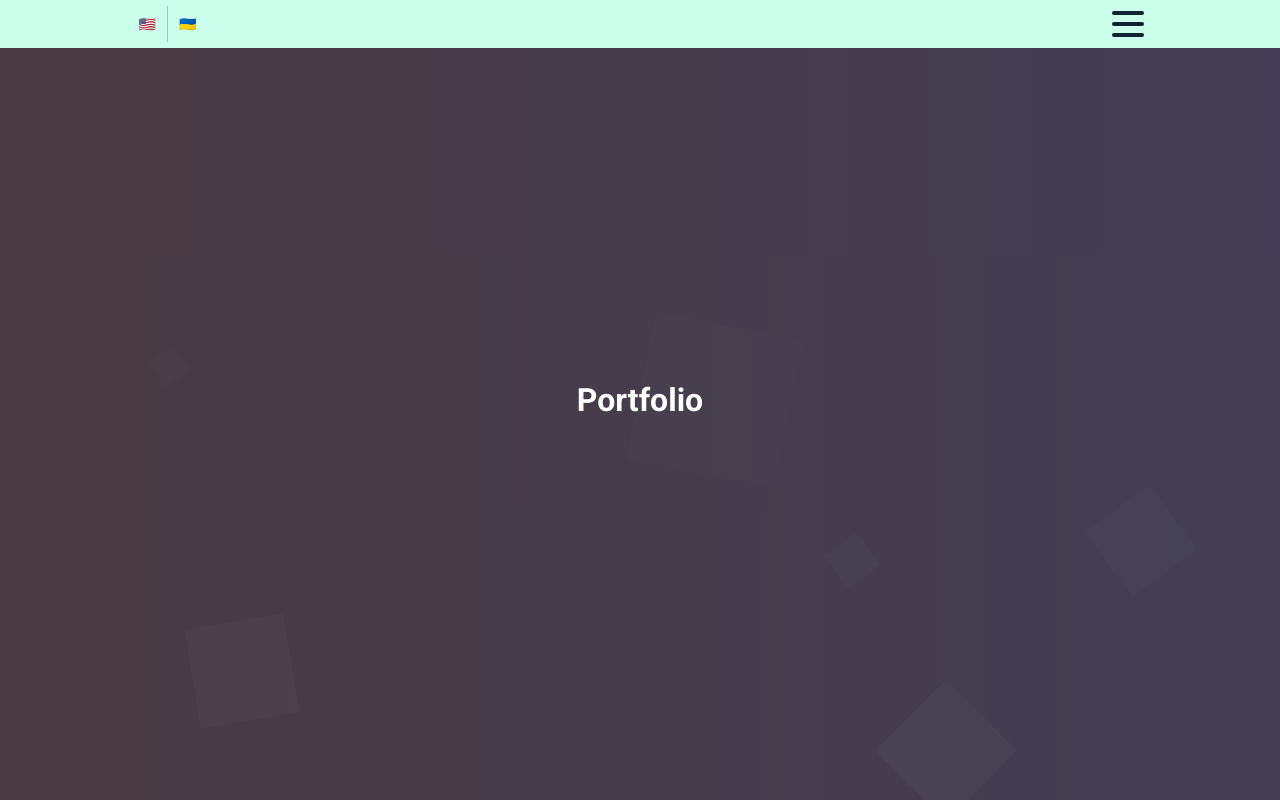
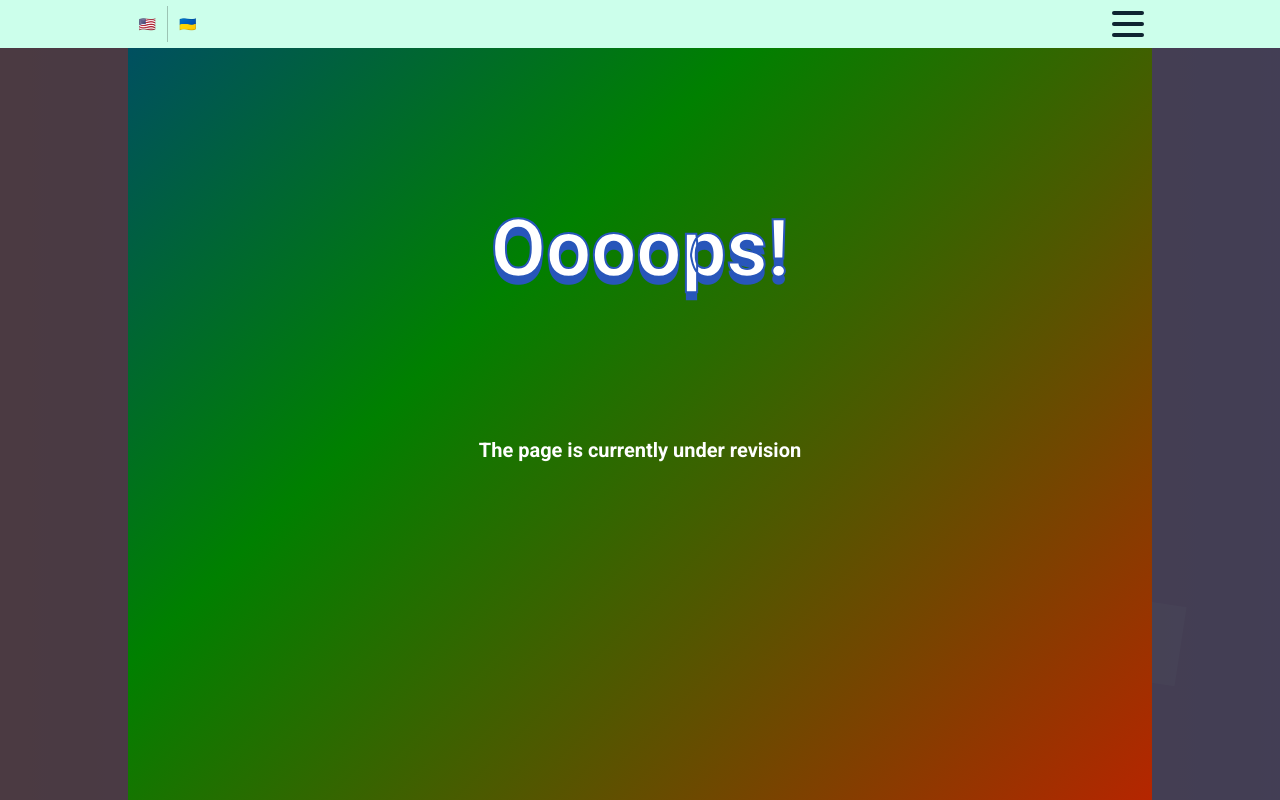
Before and after one commit to nevidomskii8/nevidomskii8-io, a React app: page /portfolio in a window 1280 px wide. Built offline with nearby package versions, Linux system fonts and the light colour scheme; the HTML template or start-up script is replaced by a standard one.

Commit message:
feat:(portfolio) empty page

```diff
--- a/src/components/app/App.tsx
+++ b/src/components/app/App.tsx
@@ -2,6 +2,7 @@ import './App.scss';
 
 import Contacts from '@features/contacts/Contacts';
 import HomePage from '@features/homePage/HomePage';
+import Portfolio from '@features/portfolio/Portfolio';
 import React from 'react';
 import {BrowserRouter, Route, Routes} from 'react-router-dom';
 
@@ -22,12 +23,3 @@ function App() {
 }
 
 export default App;
-
-function Portfolio(): JSX.Element {
-    return (
-        <div>
-            {' '}
-            <h1>Portfolio</h1>
-        </div>
-    );
-}
--- a/src/config/i18n/locales/en.translation.json
+++ b/src/config/i18n/locales/en.translation.json
@@ -6,8 +6,9 @@
     "describe": "My passion lies in developing interactive and dynamic web applications, I have experience with various front-end technologies such as React, React Native. In addition, I am learning server-side frameworks such as Node.js and Express.js. Throughout my career, I have worked with clients from various industries and sectors, providing solutions for their specific needs. My goal is to continue learning and improving my skills by participating in interesting and innovative"
 
   },
-  "portfolio`": {
-    "title": "Some very interesting headline"
+  "portfolio": {
+    "error": "Oooops!",
+    "title": "The page is currently under revision"
   },
   "contact": {
     "title": "relevant contacts"
--- a/src/config/i18n/locales/ua.translation.json
+++ b/src/config/i18n/locales/ua.translation.json
@@ -5,8 +5,9 @@
     "describeHeader": "Трішечкі про мене",
     "describe": "Моя пристрасть полягає в розробці інтерактивних та динамічних веб-додатків, Я маю досвід роботи з різними front-end технологіями, такими як React, React Native. Крім того, я вивчаю серверні фреймворки, такі як Node.js та Express.js. Протягом своєї кар'єри я працював з клієнтами з різних галузей та секторів, надаючи рішення для їхніх конкретних потреб. Моя мета - продовжувати вчитися і вдосконалювати свої навички, беручи участь у цікавих та інноваційних"
   },
-  "portfolio`": {
-    "title": "Туточки буде опис моїх скілів"
+  "portfolio": {
+    "error": "Скоро буде))",
+    "title": "Наразі сторінка знаходиться на стадії доопрацювання"
   },
   "contact": {
     "title": "актуальни контакти"
--- /dev/null
+++ b/src/features/portfolio/Portfolio.tsx
@@ -0,0 +1,16 @@
+import './index.scss';
+
+import React from 'react';
+import {useTranslation} from 'react-i18next';
+
+const Portfolio = () => {
+    const {t} = useTranslation();
+    return (
+        <div className={'portfolio_container'}>
+            <h2>{t('portfolio.error')}</h2>
+            <h4>{t('portfolio.title')}</h4>
+        </div>
+    );
+};
+
+export default Portfolio;
--- /dev/null
+++ b/src/features/portfolio/index.scss
@@ -0,0 +1,55 @@
+.portfolio_container {
+    padding: 4rem;
+    z-index: 1;
+    background: linear-gradient(-45deg, red, green, blue, yellow);
+    background-size: 400%;
+    height: 100vh;
+    width: 100vw;
+    animation: animate_background 20s ease infinite;
+
+    h2 {
+        text-align: center;
+        font-size: 80px;
+        font-weight: 900;
+        transition: 3s;
+        -webkit-text-stroke:2px #2856ba;
+        padding-top: 14%;
+        animation: portfolio_title 3s;
+        animation-fill-mode: forwards;
+    }
+    h4 {
+        text-align: center;
+        font-size: 20px;
+        padding-top: 14%;
+    }
+}
+
+@keyframes portfolio_title {
+    0% {
+        text-shadow: -1px  -1px -1px #2856ba;
+    }
+    100% {
+        text-shadow: 0px  1px 0px #00112c;
+        text-shadow: 0px  2px 0px #2856ba;
+        text-shadow: 0px  3px 0px #00112c;
+        text-shadow: 0px  4px 0px #2856ba;
+        text-shadow: 0px  5px 0px #00112c;
+        text-shadow: 0px  6px 0px #2856ba;
+        text-shadow: 0px  7px 0px #00112c;
+        text-shadow: 0px  8px 0px #2856ba;
+    }
+}
+
+@keyframes animate_background {
+    0% {
+        background-position: 0 50%;
+    }
+    50% {
+        background-position: 100% 50%;
+
+    }
+    100% {
+        background-position: 0 50%;
+
+    }
+}
--- /dev/null
+++ b/src/features/portfolio/index.ts
@@ -0,0 +1 @@
+export * from './Portfolio';
```
